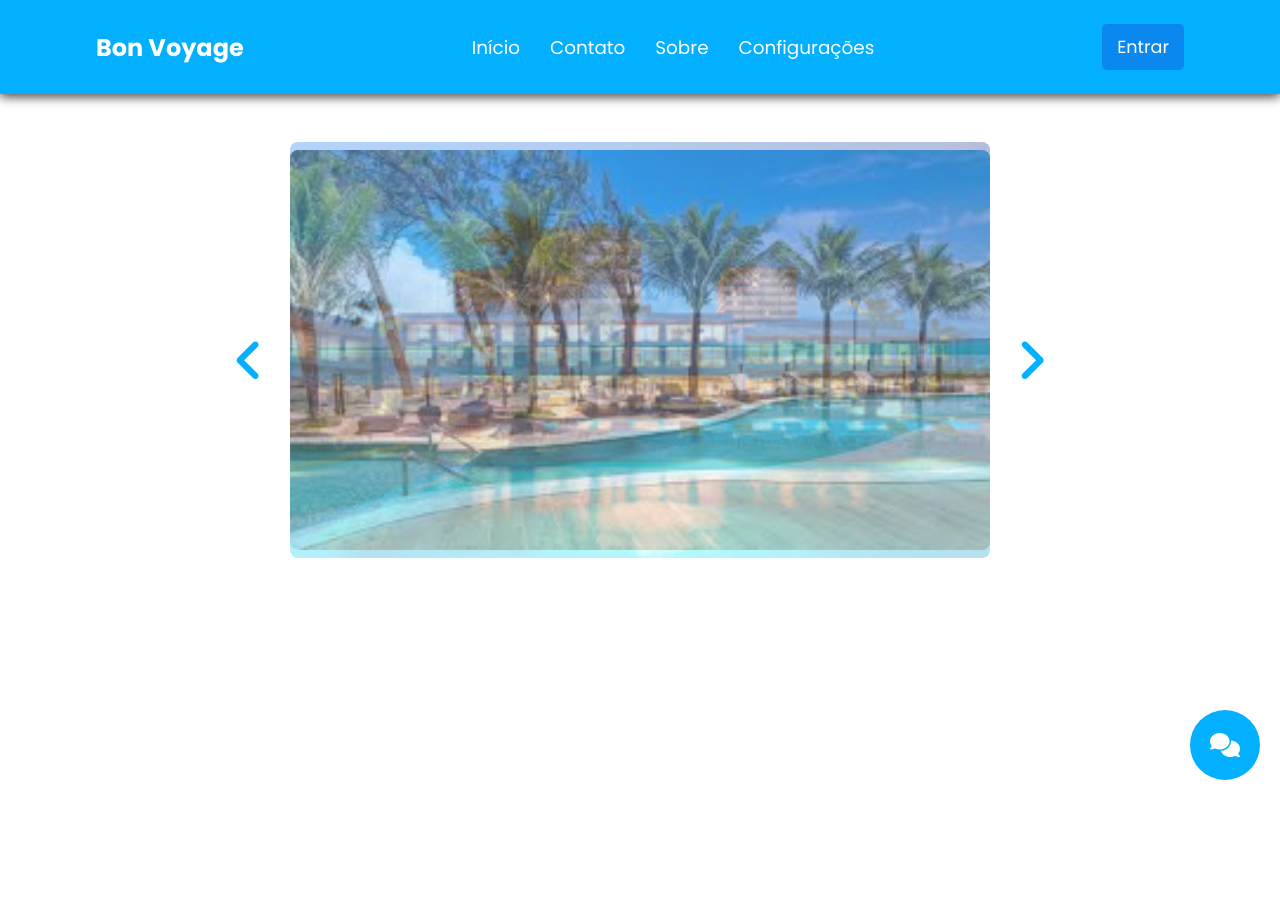
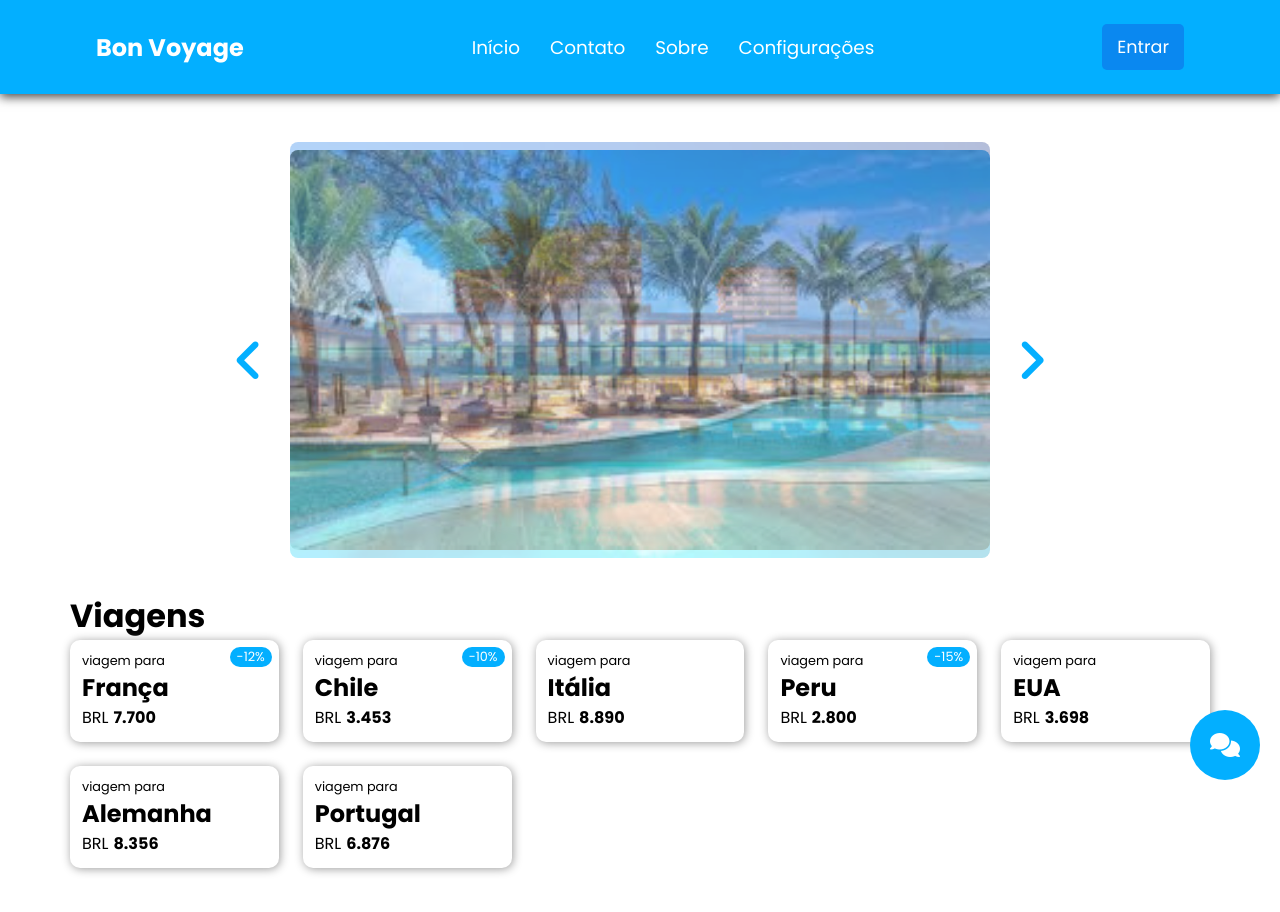
Before and after one commit to LDavi05/Bon-Voyage, a plain HTML site: page index.html in a window 1280 px wide. Shown: the top 912 px of the page. Drawn offline with nearby package versions, Linux system fonts and the light colour scheme.

Commit message:
Update files

```diff
--- a/assets/css/dark-mode.css
+++ b/assets/css/dark-mode.css
@@ -111,3 +111,11 @@ body.darkmode .msger .msger-inputarea .msger-input {
 body.darkmode .msger .msger-inputarea .msger-input::placeholder {
   color: #fff;
 }
+
+body.darkmode .promotion {
+   box-shadow: 1px 1px 10px #212121;
+}
+
+body.darkmode .stamp {
+   background: #000;
+}
--- /dev/null
+++ b/assets/css/index.css
@@ -0,0 +1,53 @@
+.promotions-area {
+   margin-top: 12rem;
+}
+
+.small-title {
+   font-size: 0.8rem;
+}
+
+.promotion {
+   border-radius: 10px;
+   padding: 12px;
+   box-shadow: 1px 1px 10px #9c9c9c;
+   position: relative;
+}
+
+.promotions-content {
+   display: grid;
+   grid-template-columns: repeat(auto-fit, minmax(200px, 1fr));
+   gap: 1.5rem;
+}
+
+.strong-title {
+   font-weight: bold;
+   font-size: 1.5rem;
+}
+
+.price-area {
+   display: flex;
+   flex-direction: row;
+}
+
+.price {
+   font-weight: bold;
+   margin-left: 5px;
+}
+
+.stamp {
+   position: absolute;
+   top: 7px;
+   right: 7px;
+   background: #03afff;
+   padding: 1px 7px;
+   color: #fff;
+   font-size: 0.8rem;
+   border-radius: 50px;
+}
+
+@media screen and (max-width: 768px) {
+   .promotions-area {
+      margin-top: 1rem;
+   }
+
+}
--- a/index.html
+++ b/index.html
@@ -1,5 +1,6 @@
 <!DOCTYPE html>
 <html lang="pt-br">
+
 <head>
    <meta charset="UTF-8">
    <meta http-equiv="X-UA-Compatible" content="IE=edge">
@@ -12,15 +13,20 @@
    <link rel="icon" type="image/png" sizes="16x16" href="./assets/favicon/favicon-16x16.png">
    <link rel="manifest" href="./assets/favicon/site.webmanifest">
 
-    <link rel="stylesheet" href="https://cdnjs.cloudflare.com/ajax/libs/font-awesome/6.4.0/css/all.min.css" integrity="sha512-iecdLmaskl7CVkqkXNQ/ZH/XLlvWZOJyj7Yy7tcenmpD1ypASozpmT/E0iPtmFIB46ZmdtAc9eNBvH0H/ZpiBw==" crossorigin="anonymous" referrerpolicy="no-referrer" />
+   <link rel="stylesheet" href="https://cdnjs.cloudflare.com/ajax/libs/font-awesome/6.4.0/css/all.min.css"
+      integrity="sha512-iecdLmaskl7CVkqkXNQ/ZH/XLlvWZOJyj7Yy7tcenmpD1ypASozpmT/E0iPtmFIB46ZmdtAc9eNBvH0H/ZpiBw=="
+      crossorigin="anonymous" referrerpolicy="no-referrer" />
+   <link rel="stylesheet" href="./assets/css/index.css">
    <link rel="stylesheet" href="./assets/css/menu.css">
    <link rel="stylesheet" href="./assets/css/carousel.css">
    <link rel="stylesheet" href="./assets/css/button.chat.css">
    <link rel="stylesheet" href="./assets/css/config.css">
+   <link rel="stylesheet" href="./assets/css/style.css">
    <link href="https://unpkg.com/boxicons@2.1.4/css/boxicons.min.css" rel="stylesheet" />
    <link rel="stylesheet" href="./assets/css/dark-mode.css">
 
 </head>
+
 <body class="body">
    <header>
       <nav class="nav-bar">
@@ -72,6 +78,91 @@
       <button id="next-btn"><i class="fa-solid fa-angle-right"></i></button>
    </div>
 
+   <div class="promotions-area container">
+      <h1 class="promotions-title">Viagens</h1>
+      <div class="promotions-content">
+         <div class="promotion">
+            <div>
+               <div class="small-title">viagem para</div>
+               <div class="strong-title">França</div>
+            </div>
+            <div class="price-area">
+               <div class="coin-code">BRL</div>
+               <div class="price">7.700</div>
+            </div>
+            <div class="stamp">
+               -12%
+            </div>
+         </div>
+         <div class="promotion">
+            <div>
+               <div class="small-title">viagem para</div>
+               <div class="strong-title">Chile</div>
+            </div>
+            <div class="price-area">
+               <div class="coin-code">BRL</div>
+               <div class="price">3.453</div>
+            </div>
+            <div class="stamp">
+               -10%
+            </div>
+         </div>
+         <div class="promotion">
+            <div>
+               <div class="small-title">viagem para</div>
+               <div class="strong-title">Itália</div>
+            </div>
+            <div class="price-area">
+               <div class="coin-code">BRL</div>
+               <div class="price">8.890</div>
+            </div>
+         </div>
+         <div class="promotion">
+            <div>
+               <div class="small-title">viagem para</div>
+               <div class="strong-title">Peru</div>
+            </div>
+            <div class="price-area">
+               <div class="coin-code">BRL</div>
+               <div class="price">2.800</div>
+            </div>
+            <div class="stamp">
+               -15%
+            </div>
+         </div>
+         <div class="promotion">
+            <div>
+               <div class="small-title">viagem para</div>
+               <div class="strong-title">EUA</div>
+            </div>
+            <div class="price-area">
+               <div class="coin-code">BRL</div>
+               <div class="price">3.698</div>
+            </div>
+         </div>
+         <div class="promotion">
+            <div>
+               <div class="small-title">viagem para</div>
+               <div class="strong-title">Alemanha</div>
+            </div>
+            <div class="price-area">
+               <div class="coin-code">BRL</div>
+               <div class="price">8.356</div>
+            </div>
+         </div>
+         <div class="promotion">
+            <div>
+               <div class="small-title">viagem para</div>
+               <div class="strong-title">Portugal</div>
+            </div>
+            <div class="price-area">
+               <div class="coin-code">BRL</div>
+               <div class="price">6.876</div>
+            </div>
+         </div>
+      </div>
+   </div>
+
    <div class="chat-buttons">
       <button id="chat-btn" onclick="location.href='chat.html'"><i class="fa-solid fa-comments"></i></button>
    </div>
@@ -94,4 +185,5 @@
    <script src="./assets/js/config.js"></script>
    <script src="./assets/js/darkmode.js"></script>
 </body>
+
 </html>
```
Also changed, not shown: chat.html (+7 -2 lines). Lines whose indentation alone changed are shown as unchanged.
